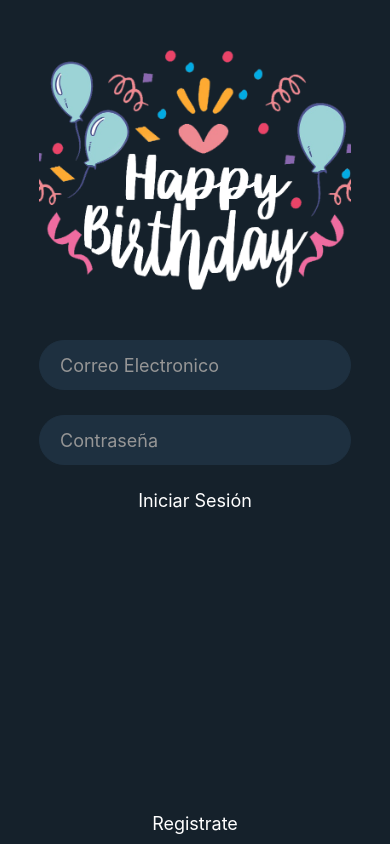
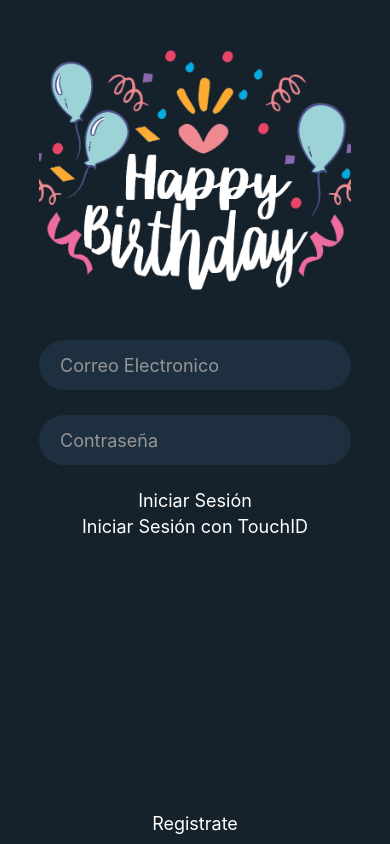
Before and after one commit to jadrdev/birthday, a React Native app: screen / in a window 390 px wide. Built offline with nearby package versions, Linux system fonts and the light colour scheme; no server answers.

Commit message:
Update LoginForm.js
Creación de la variable errros

```diff
--- a/src/components/LoginForm.js
+++ b/src/components/LoginForm.js
@@ -15,6 +15,7 @@ export default function LoginForm(props) {
     const [formError, setFormError] = useState({})
 
     const login = () => {
+        let errors = {}
         if (!formData.email || !formData.password) {
             if (!formData.password) {
                 errors.email = true
@@ -57,6 +58,10 @@ export default function LoginForm(props) {
                 <Text style={styles.btnText}>Iniciar Sesión</Text>
             </TouchableOpacity>
 
+            <TouchableOpacity onPress={login}>
+                <Text style={styles.btnTextT}>Iniciar Sesión con TouchID</Text>
+            </TouchableOpacity>
+
             <View style={styles.register}>
                 <TouchableOpacity onPress={changeForm}>
                     <Text style={styles.btnText}>Registrate</Text>
@@ -78,6 +83,11 @@ const styles = StyleSheet.create({
         color: '#fff',
         fontSize: 18,
     },
+    btnTextT: {
+        color: '#fff',
+        fontSize: 18,
+        marginTop: 5,
+    },
     input: {
         height: 50,
         color: '#fff',
```
